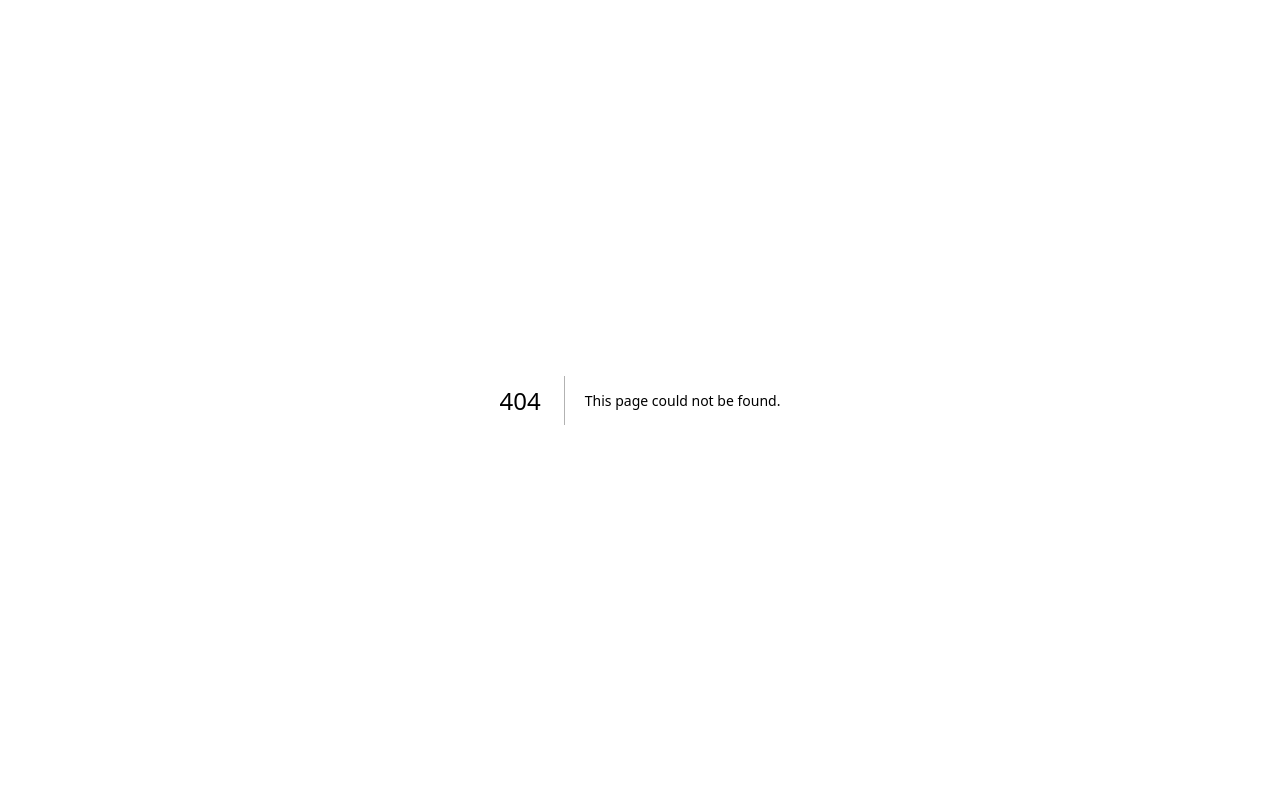
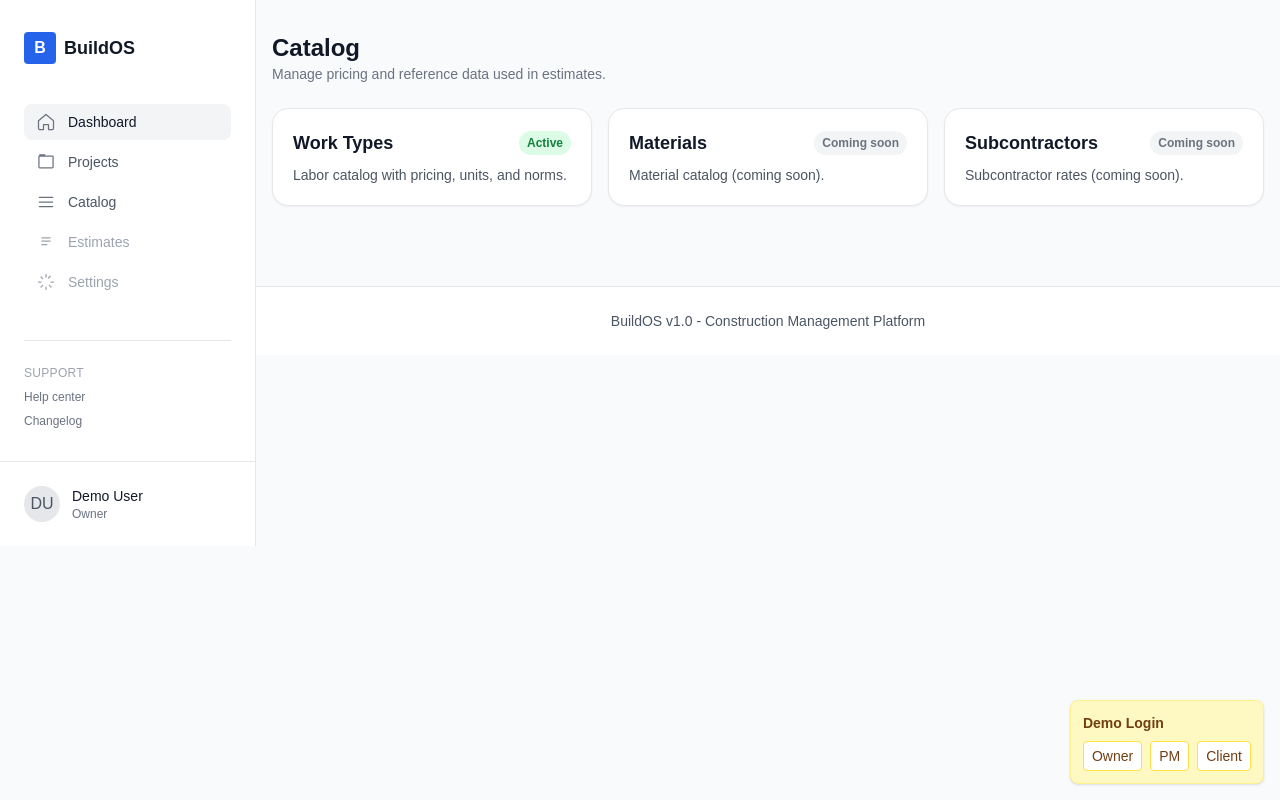
Before and after one commit to DesignCorporation/BuildOS, a Next.js app in the folder apps/web/: page /catalog in a window 1280 px wide. Before the commit this address had no page. Built offline with nearby package versions, Linux system fonts and the light colour scheme; no server answers.

Commit message:
Add catalog hub page and update navigation

```diff
--- /dev/null
+++ b/apps/web/app/(dashboard)/catalog/page.tsx
@@ -0,0 +1,62 @@
+// BuildOS - Catalog Hub Page
+// Lists available catalog sections
+
+import Link from "next/link";
+
+const catalogItems = [
+  {
+    title: "Work Types",
+    description: "Labor catalog with pricing, units, and norms.",
+    href: "/catalog/work-types",
+    status: "Active",
+  },
+  {
+    title: "Materials",
+    description: "Material catalog (coming soon).",
+    href: "/catalog/work-types",
+    status: "Coming soon",
+  },
+  {
+    title: "Subcontractors",
+    description: "Subcontractor rates (coming soon).",
+    href: "/catalog/work-types",
+    status: "Coming soon",
+  },
+];
+
+export default function CatalogPage() {
+  return (
+    <div className="container mx-auto px-4 py-8">
+      <div className="mb-6">
+        <h1 className="text-2xl font-semibold text-gray-900">Catalog</h1>
+        <p className="text-sm text-gray-500">
+          Manage pricing and reference data used in estimates.
+        </p>
+      </div>
+
+      <div className="grid gap-4 md:grid-cols-2 lg:grid-cols-3">
+        {catalogItems.map((item) => (
+          <Link
+            key={item.title}
+            href={item.href}
+            className="rounded-2xl border border-gray-200 bg-white p-5 shadow-sm transition hover:-translate-y-0.5 hover:border-gray-300 hover:shadow"
+          >
+            <div className="flex items-center justify-between">
+              <h2 className="text-lg font-semibold text-gray-900">{item.title}</h2>
+              <span
+                className={`rounded-full px-2 py-1 text-xs font-semibold ${
+                  item.status === "Active"
+                    ? "bg-green-100 text-green-700"
+                    : "bg-gray-100 text-gray-500"
+                }`}
+              >
+                {item.status}
+              </span>
+            </div>
+            <p className="mt-2 text-sm text-gray-600">{item.description}</p>
+          </Link>
+        ))}
+      </div>
+    </div>
+  );
+}
--- a/apps/web/app/(dashboard)/layout.tsx
+++ b/apps/web/app/(dashboard)/layout.tsx
@@ -64,7 +64,7 @@
                 <span className="hidden lg:inline">Projects</span>
               </Link>
               <Link
-                href="/catalog/work-types"
+                href="/catalog"
                 className="flex items-center gap-3 rounded-lg px-2 lg:px-3 py-2 text-gray-600 hover:bg-gray-50"
               >
                 <span className="inline-flex h-5 w-5 items-center justify-center text-gray-500">
@@ -161,7 +161,7 @@
                 Projects
               </Link>
               <Link
-                href="/catalog/work-types"
+                href="/catalog"
                 className="rounded-full bg-gray-100 px-3 py-1 text-gray-700"
               >
                 Catalog
```
